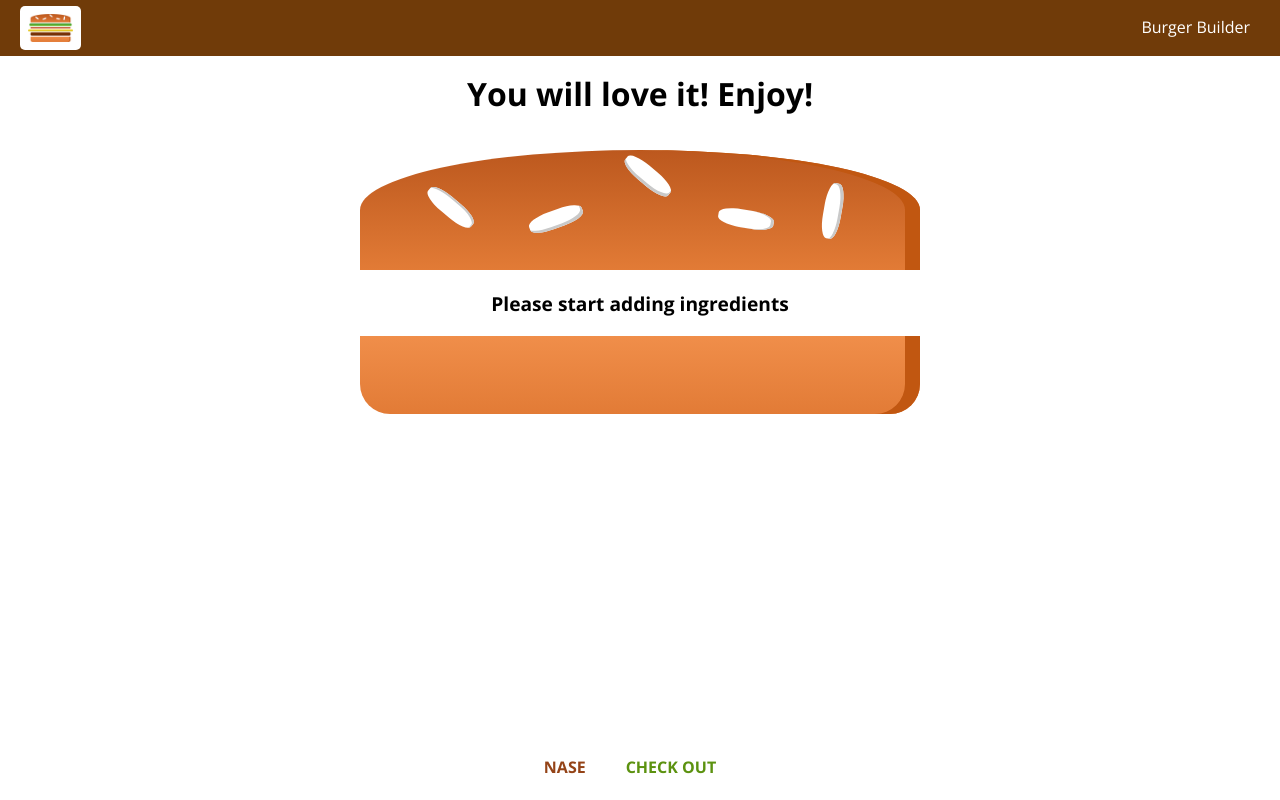
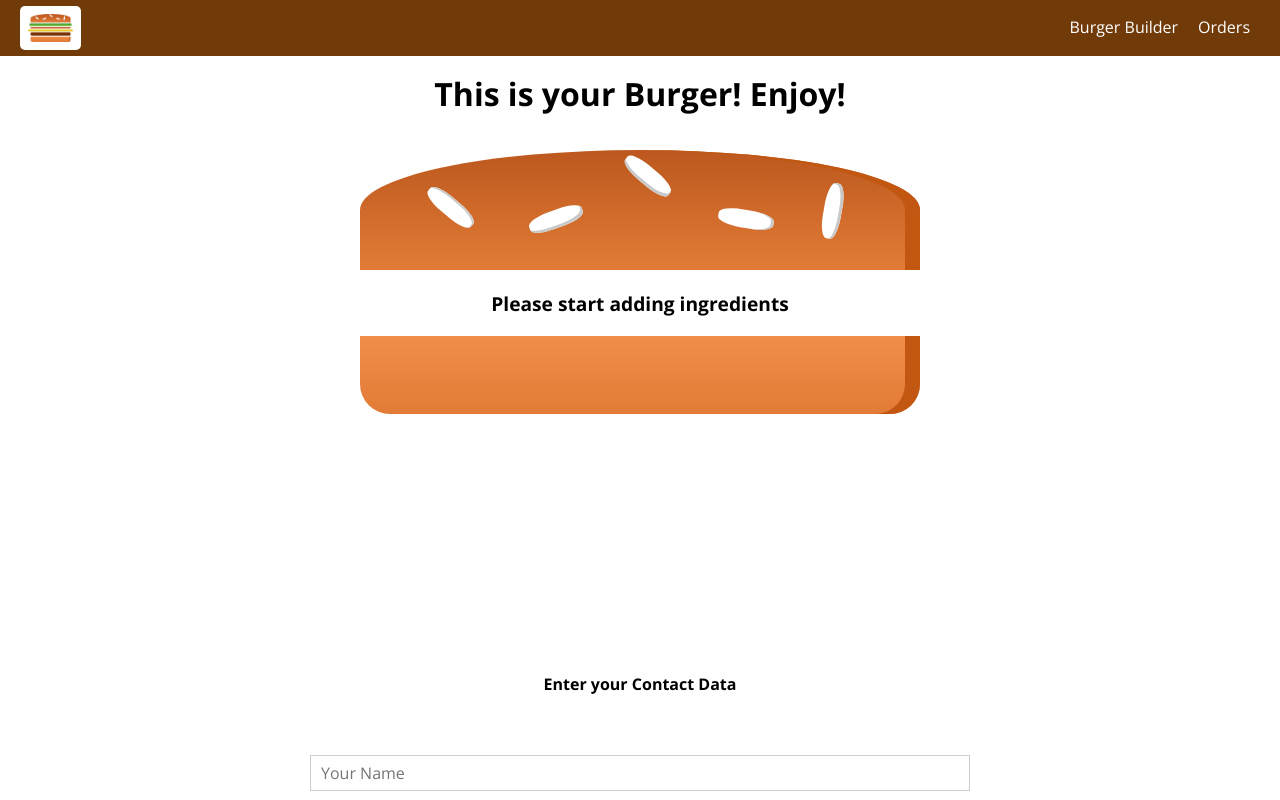
Before and after one commit to justin-in-github/react_burger_builder, a React (Create React App) app: page /checkout in a window 1280 px wide. Shown: the top 800 px of the page. Built offline with nearby package versions, Linux system fonts and the light colour scheme.

Commit message:
fixed navbar, removed buttons on checkout, some styling

```diff
--- a/src/components/Burger/OrderSummary/OderSummary.js
+++ b/src/components/Burger/OrderSummary/OderSummary.js
@@ -10,23 +10,23 @@ class OderSummary extends Component {
         const ingredientSummary = Object.keys(this.props.ingredients)
         .map(igKey => {
             return (
-            <li key={igKey}>
+            <li style={{listStyle: "none"}} key={igKey}>
             <span style={{ textTransform: "capitalize" }}>{igKey}</span>: {this.props.ingredients[igKey]}
             </li> )
         })
         return (
 
             <React.Fragment>
-            <h3>Your OrderButton</h3>
+            <h3>Your Order</h3>
             <p>A delicious burger with the following ingredients</p>
-            <ul>
+            <ul style={{paddingLeft: "0"}}>
                 {ingredientSummary}
             </ul>
-            <p>Total Price: {this.props.price.toFixed(2)}</p>
+            <p><b>Total Price: {this.props.price.toFixed(2)}</b></p>
             <p>Continue to Checkout?</p>
 
             <Button btnType="Danger Button" clicked={this.props.purchaseCanceled}>CANCEL</Button>
-            <Button btnType="Success Button" clicked={this.props.purchaseContinued}>CHECK OUT</Button>
+            <Button btnType="Success Button" clicked={this.props.purchaseContinued}>CONTINUE</Button>
         </React.Fragment>)
 
     }
--- a/src/components/Navigation/NavigationItems/NavigationItems.css
+++ b/src/components/Navigation/NavigationItems/NavigationItems.css
@@ -2,7 +2,8 @@
     margin: 0;
     padding: 0;
     list-style: none;
-    display: column;
+    display: flex;
+    flex-direction: row;
     height: 100%;
 }
 
--- a/src/components/Order/CheckoutSummary/CheckoutSummary.css
+++ b/src/components/Order/CheckoutSummary/CheckoutSummary.css
@@ -2,6 +2,7 @@
     text-align: center;
     width: 80%;
     margin: auto;
+    height: 550px;
 }
 
 @media (min-width: 600px) {
--- a/src/components/Order/CheckoutSummary/CheckoutSummary.js
+++ b/src/components/Order/CheckoutSummary/CheckoutSummary.js
@@ -6,12 +6,12 @@ import Button from "../../UI/Button/Button"
 const checkoutSummary = (props) => {
     return (
         <div className="CheckoutSummary">
-            <h1>You will love it! Enjoy!</h1>
+            <h1>This is your Burger! Enjoy!</h1>
             <div style={{ width: "100%", margin: "auto" }}>
                 <Burger ingredients={props.ingredients} />
             </div>
-            <Button btnType="Danger Button" clicked={props.checkoutCancelled}>NASE</Button>
-            <Button btnType="Success Button" clicked={props.checkoutContinued}>CHECK OUT</Button>
+            {/* <Button btnType="Danger Button" clicked={props.checkoutCancelled}>CANCEL</Button>
+            <Button btnType="Success Button" clicked={props.checkoutContinued}>CHECK OUT</Button> */}
         </div>
     )
 }
--- a/src/components/UI/Modal/Modal.css
+++ b/src/components/UI/Modal/Modal.css
@@ -1,4 +1,5 @@
 .Modal {
+    text-align: center;
     position: fixed;
     z-index: 500;
     background-color: white;
--- a/src/containers/Checkout/Checkout.js
+++ b/src/containers/Checkout/Checkout.js
@@ -23,10 +23,8 @@ class Checkout extends Component {
                     checkoutContinued={this.checkoutContinuedHandler}
                 />
                 {/* //routing for ContactData formular */}
-                {/* //to be able to pass the ingredients props, we use render instead of component */}
-                {/* //NOTE: DUE TO THIS THE ROUTER METHODS PATH HISTORY ETC ARE NOT AVAILABLE ON CONTACTDATA, SO WE USE PROPS WITH {...PROPS} */}
                 <Route
-                path={this.props.match.path + "/contact-data"}
+                path={this.props.match.path}
                 component={ContactData}/>
             </div>
 
```
